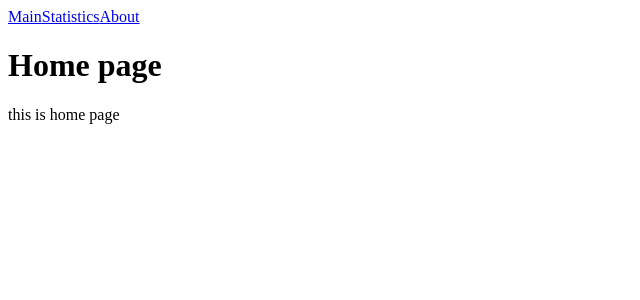
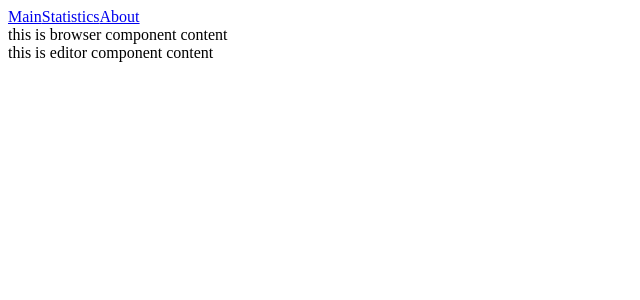
Before and after one commit to neeilya/inf5750-datastore, a Vue app: page /#/ in a window 1280 px wide. Shown: the top 300 px of the page, without its empty margins (0-640 px from the left). Built offline with nearby package versions, Linux system fonts and the light colour scheme; what vue-resource would draw is missing.

Commit message:
Set up home page, used browser & editor components

```diff
--- a/src/pages/home.vue
+++ b/src/pages/home.vue
@@ -1,13 +1,14 @@
 <template>
     <div>
-        <h1>Home page</h1>
-        <p>
-            this is home page
-        </p>
+        <browser></browser>
+        <editor></editor>
     </div>
 </template>
 
 <script>
+    import browser from '../components/browser.vue';
+    import editor from '../components/editor.vue';
+
     export default {
         data() {
             return {
@@ -16,6 +17,10 @@
         },
         created() {
             console.log('this is home page');
+        },
+        components: {
+            browser,
+            editor
         }
     }
 </script>
```
Also changed, not shown: 1 other file (tests, documents, lock files or other folders).
